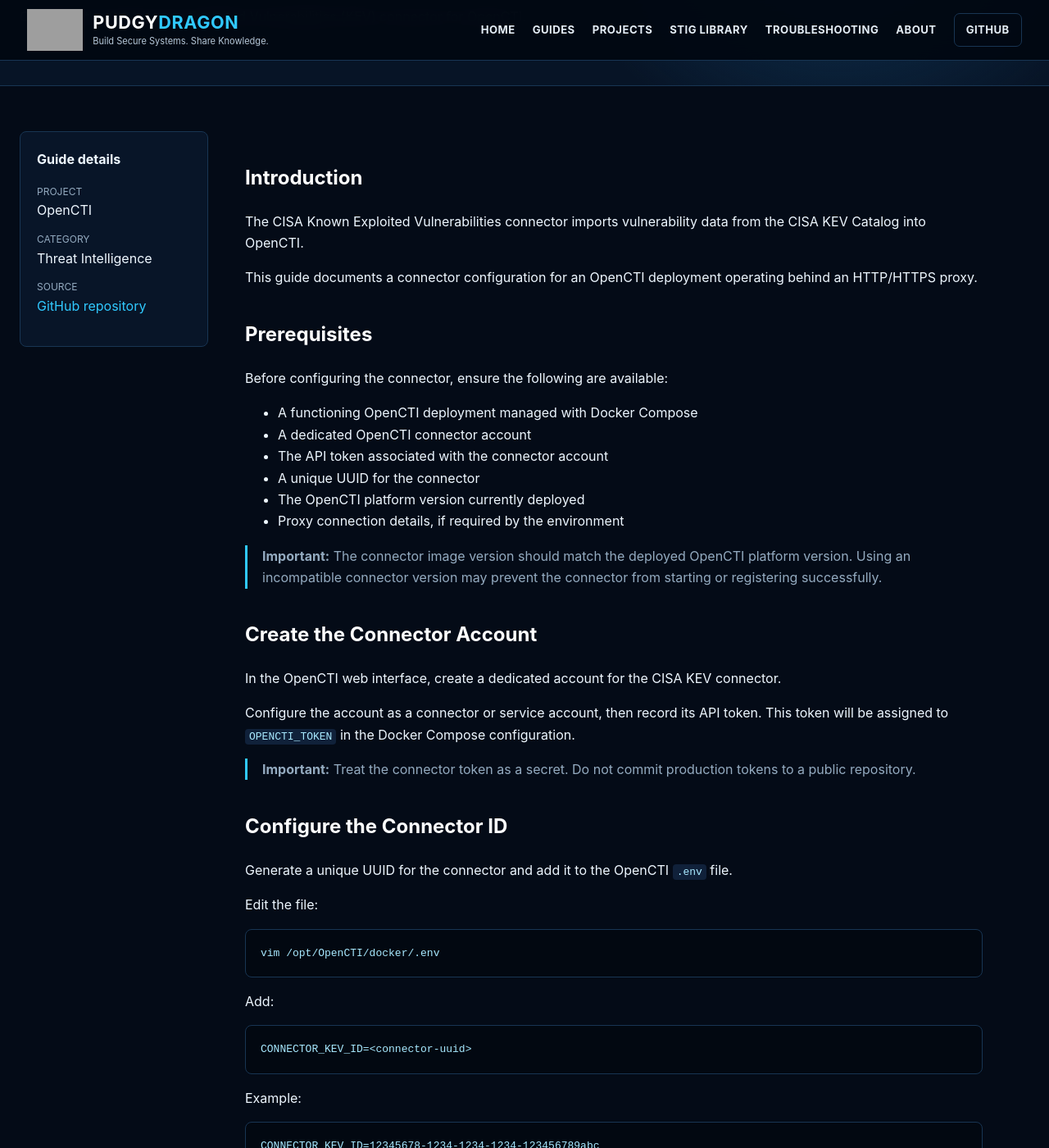
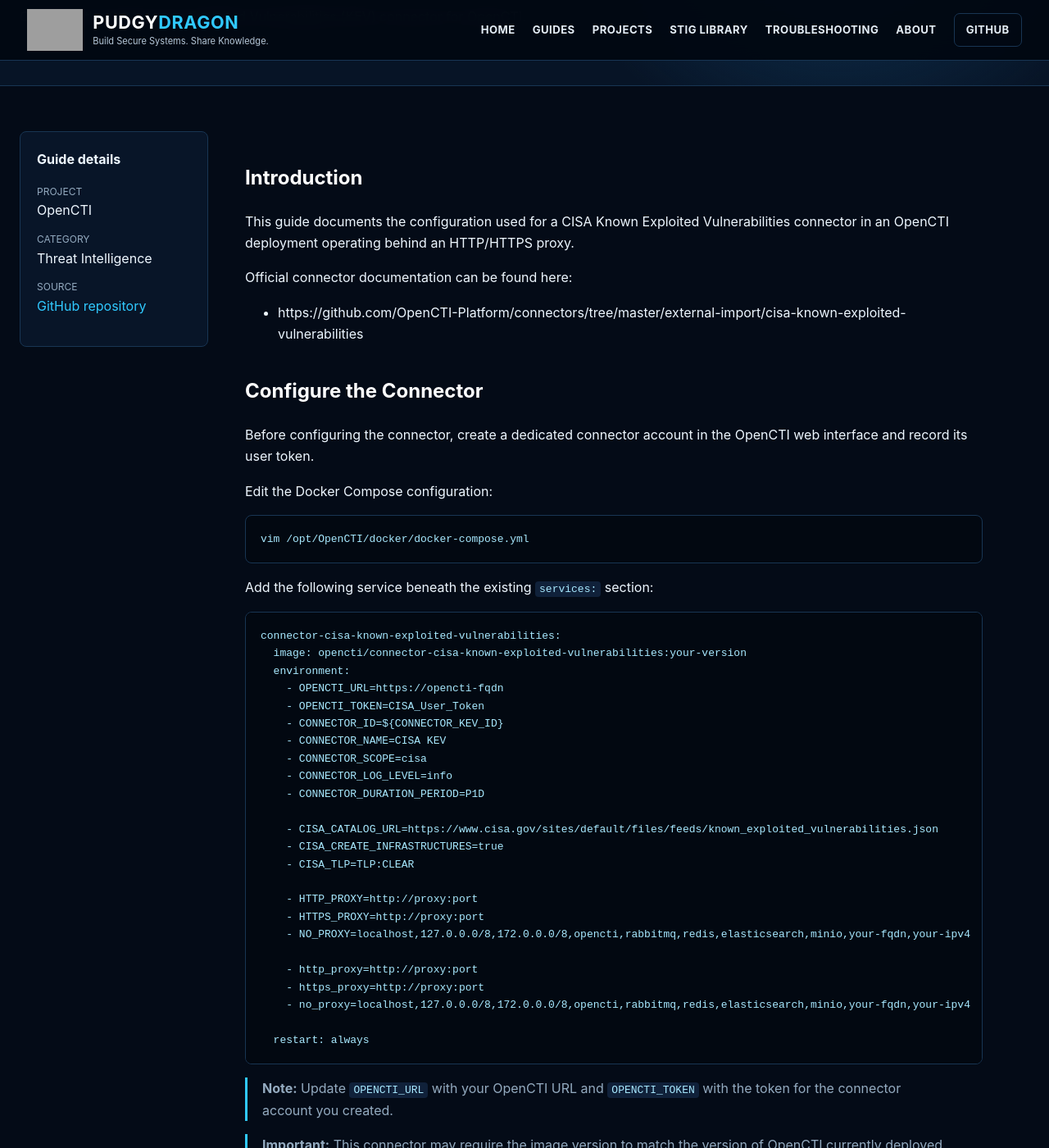
Before and after one commit to PudgyDragon/pudgydragon.github.io, a Jekyll site: the page built from _guides/opencti-connectors-cisa-kev-connector.md, in a window 1280 px wide and 1400 px high, scrolled down 255 px. Shown: the whole window at 82% size. Built offline with Jekyll 4.4.1, drawn with Linux system fonts in a browser that asks for light colours; some of the changed text lies outside the part shown; grey boxes are pictures that could not be loaded.

Commit message:
Update opencti-connectors-cisa-kev-connector.md

````diff
--- a/_guides/opencti-connectors-cisa-kev-connector.md
+++ b/_guides/opencti-connectors-cisa-kev-connector.md
@@ -8,58 +8,17 @@
 
 ## Introduction
 
-The CISA Known Exploited Vulnerabilities connector imports vulnerability data from the CISA KEV Catalog into OpenCTI.
+This guide documents the configuration used for a CISA Known Exploited Vulnerabilities connector in an OpenCTI deployment operating behind an HTTP/HTTPS proxy.
 
-This guide documents a connector configuration for an OpenCTI deployment operating behind an HTTP/HTTPS proxy.
+Official connector documentation can be found here:
 
-## Prerequisites
+- https://github.com/OpenCTI-Platform/connectors/tree/master/external-import/cisa-known-exploited-vulnerabilities
 
-Before configuring the connector, ensure the following are available:
+## Configure the Connector
 
-- A functioning OpenCTI deployment managed with Docker Compose
-- A dedicated OpenCTI connector account
-- The API token associated with the connector account
-- A unique UUID for the connector
-- The OpenCTI platform version currently deployed
-- Proxy connection details, if required by the environment
+Before configuring the connector, create a dedicated connector account in the OpenCTI web interface and record its user token.
 
-> **Important:** The connector image version should match the deployed OpenCTI platform version. Using an incompatible connector version may prevent the connector from starting or registering successfully.
-
-## Create the Connector Account
-
-In the OpenCTI web interface, create a dedicated account for the CISA KEV connector.
-
-Configure the account as a connector or service account, then record its API token. This token will be assigned to `OPENCTI_TOKEN` in the Docker Compose configuration.
-
-> **Important:** Treat the connector token as a secret. Do not commit production tokens to a public repository.
-
-## Configure the Connector ID
-
-Generate a unique UUID for the connector and add it to the OpenCTI `.env` file.
-
-Edit the file:
-
-```bash
-vim /opt/OpenCTI/docker/.env
-```
-
-Add:
-
-```bash
-CONNECTOR_KEV_ID=<connector-uuid>
-```
-
-Example:
-
-```bash
-CONNECTOR_KEV_ID=12345678-1234-1234-1234-123456789abc
-```
-
-Each OpenCTI connector should use a unique UUID.
-
-## Configure the CISA KEV Connector
-
-Edit the OpenCTI Docker Compose file:
+Edit the Docker Compose configuration:
 
 ```bash
 vim /opt/OpenCTI/docker/docker-compose.yml
@@ -69,10 +28,10 @@
 
 ```yaml
 connector-cisa-known-exploited-vulnerabilities:
-  image: opencti/connector-cisa-known-exploited-vulnerabilities:<opencti-version>
+  image: opencti/connector-cisa-known-exploited-vulnerabilities:your-version
   environment:
-    - OPENCTI_URL=https://opencti.example.com
-    - OPENCTI_TOKEN=${CISA_KEV_OPENCTI_TOKEN}
+    - OPENCTI_URL=https://opencti-fqdn
+    - OPENCTI_TOKEN=CISA_User_Token
     - CONNECTOR_ID=${CONNECTOR_KEV_ID}
     - CONNECTOR_NAME=CISA KEV
     - CONNECTOR_SCOPE=cisa
@@ -83,41 +42,30 @@
     - CISA_CREATE_INFRASTRUCTURES=true
     - CISA_TLP=TLP:CLEAR
 
-    - HTTP_PROXY=http://proxy.example.com:8080
-    - HTTPS_PROXY=http://proxy.example.com:8080
-    - NO_PROXY=localhost,127.0.0.0/8,172.0.0.0/8,opencti,rabbitmq,redis,elasticsearch,minio,opencti.example.com
+    - HTTP_PROXY=http://proxy:port
+    - HTTPS_PROXY=http://proxy:port
+    - NO_PROXY=localhost,127.0.0.0/8,172.0.0.0/8,opencti,rabbitmq,redis,elasticsearch,minio,your-fqdn,your-ipv4
 
-    - http_proxy=http://proxy.example.com:8080
-    - https_proxy=http://proxy.example.com:8080
-    - no_proxy=localhost,127.0.0.0/8,172.0.0.0/8,opencti,rabbitmq,redis,elasticsearch,minio,opencti.example.com
+    - http_proxy=http://proxy:port
+    - https_proxy=http://proxy:port
+    - no_proxy=localhost,127.0.0.0/8,172.0.0.0/8,opencti,rabbitmq,redis,elasticsearch,minio,your-fqdn,your-ipv4
 
   restart: always
-
-  depends_on:
-    - opencti
 ```
 
-Update the following values for the environment:
+> **Note:** Update `OPENCTI_URL` with your OpenCTI URL and `OPENCTI_TOKEN` with the token for the connector account you created.
 
-- `<opencti-version>`
-- `OPENCTI_URL`
-- `CISA_KEV_OPENCTI_TOKEN`
-- Proxy hostname and port
-- OpenCTI hostname and internal addresses in `NO_PROXY`
+> **Important:** This connector may require the image version to match the version of OpenCTI currently deployed. Replace `your-version` with the OpenCTI version used by your environment.
 
-For example, if the OpenCTI platform is running version `6.7.10`, use:
+For example:
 
 ```yaml
 image: opencti/connector-cisa-known-exploited-vulnerabilities:6.7.10
 ```
 
-> **Note:** Both uppercase and lowercase proxy variables are included because different applications and supporting libraries may reference different forms.
+## Configure the Connector ID
 
-## Store the Connector Token
-
-Add the connector account token to the OpenCTI `.env` file rather than storing it directly in `docker-compose.yml`.
-
-Edit:
+If you did not create the connector ID during the OpenCTI installation, generate a UUID and add it to the `.env` file.
 
 ```bash
 vim /opt/OpenCTI/docker/.env
@@ -125,41 +73,13 @@
 
 Add:
 
-```bash
-CISA_KEV_OPENCTI_TOKEN=<opencti-connector-token>
+```text
+CONNECTOR_KEV_ID=YOUR_GUID
 ```
-
-Restrict access to the file as appropriate for the environment:
-
-```bash
-chmod 600 /opt/OpenCTI/docker/.env
-```
-
-## Validate the Configuration
-
-Navigate to the OpenCTI Docker directory:
-
-```bash
-cd /opt/OpenCTI/docker
-```
-
-Validate the Docker Compose configuration:
-
-```bash
-docker compose config
-```
-
-Resolve any YAML syntax errors or missing environment variables before starting the connector.
 
 ## Deploy the Connector
 
-Start the CISA KEV connector:
-
-```bash
-docker compose up -d connector-cisa-known-exploited-vulnerabilities
-```
-
-If a complete stack restart is required:
+After saving the configuration, restart the Docker Compose stack:
 
 ```bash
 docker compose down
@@ -167,53 +87,11 @@
 docker compose up -d
 ```
 
-Starting only the connector is generally less disruptive than restarting the entire OpenCTI deployment.
-
 ## Verification
 
-Confirm the connector container is running:
+Log in to the OpenCTI web interface and verify that:
 
-```bash
-docker compose ps connector-cisa-known-exploited-vulnerabilities
-```
-
-Review the connector logs:
-
-```bash
-docker compose logs --follow connector-cisa-known-exploited-vulnerabilities
-```
-
-In the OpenCTI web interface:
-
-- Verify the CISA KEV connector appears as active.
-- Confirm the connector reports a recent heartbeat.
-- Verify KEV data is being imported.
-- Review newly created vulnerabilities and related entities.
-- Confirm no proxy, authentication, or version compatibility errors appear in the logs.
-
-## Troubleshooting
-
-If the connector does not start:
-
-- Confirm the connector image version matches the OpenCTI platform version.
-- Run `docker compose config` to identify YAML or environment-variable errors.
-- Review the connector logs for dependency or compatibility errors.
-
-If the connector cannot register with OpenCTI:
-
-- Verify `CONNECTOR_KEV_ID` contains a valid UUID.
-- Confirm the connector account token is correct.
-- Verify the connector account remains enabled.
-- Confirm `OPENCTI_URL` is reachable from the connector container.
-
-If the connector cannot retrieve the CISA catalog:
-
-- Verify the proxy hostname and port.
-- Confirm the proxy permits access to the CISA catalog URL.
-- Verify both uppercase and lowercase proxy variables are configured.
-- Confirm internal services are included in `NO_PROXY`.
-
-## Additional Resources
-
-- [OpenCTI CISA Known Exploited Vulnerabilities Connector](https://github.com/OpenCTI-Platform/connectors/tree/master/external-import/cisa-known-exploited-vulnerabilities)
-- [CISA Known Exploited Vulnerabilities Catalog](https://www.cisa.gov/known-exploited-vulnerabilities-catalog)
+- The CISA KEV connector appears under **Data > Ingestion > Connectors**.
+- The connector reports a healthy status.
+- CISA KEV data is being imported successfully.
+- Known exploited vulnerabilities appear in OpenCTI.
````
